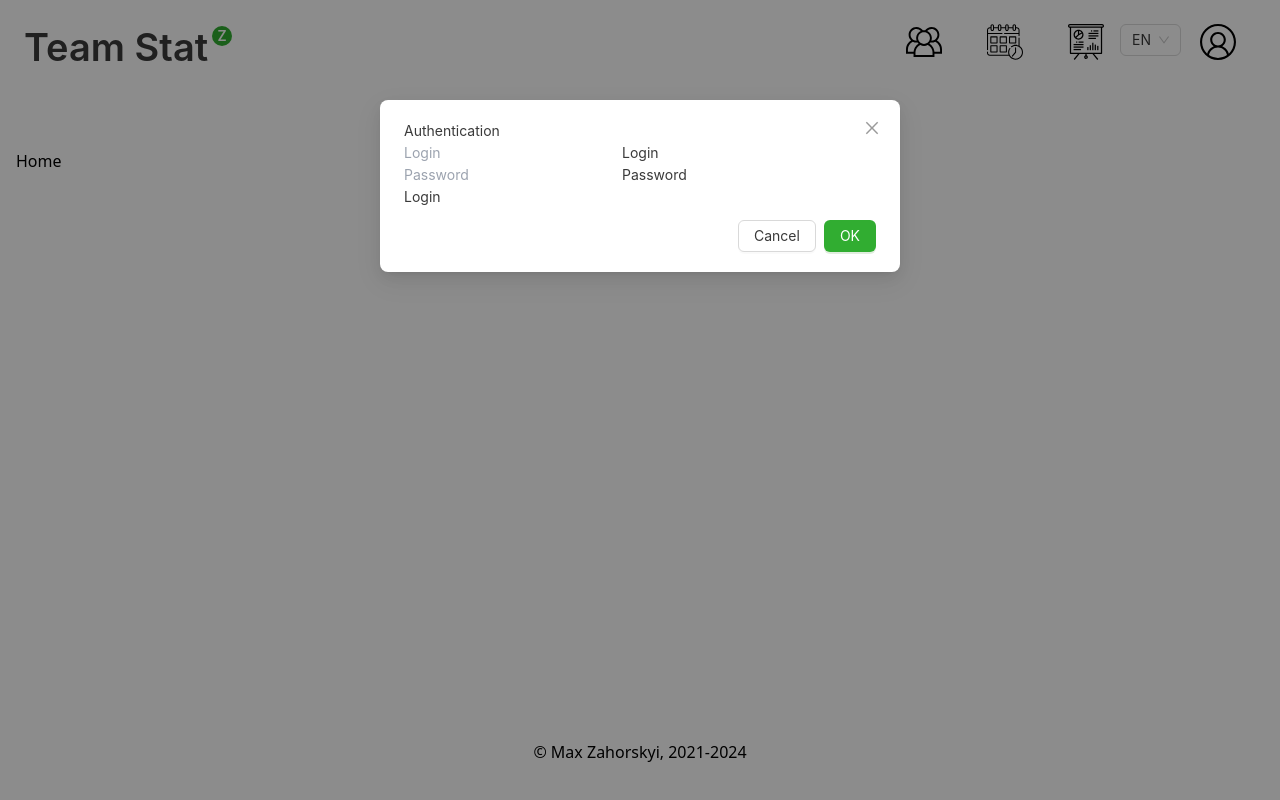
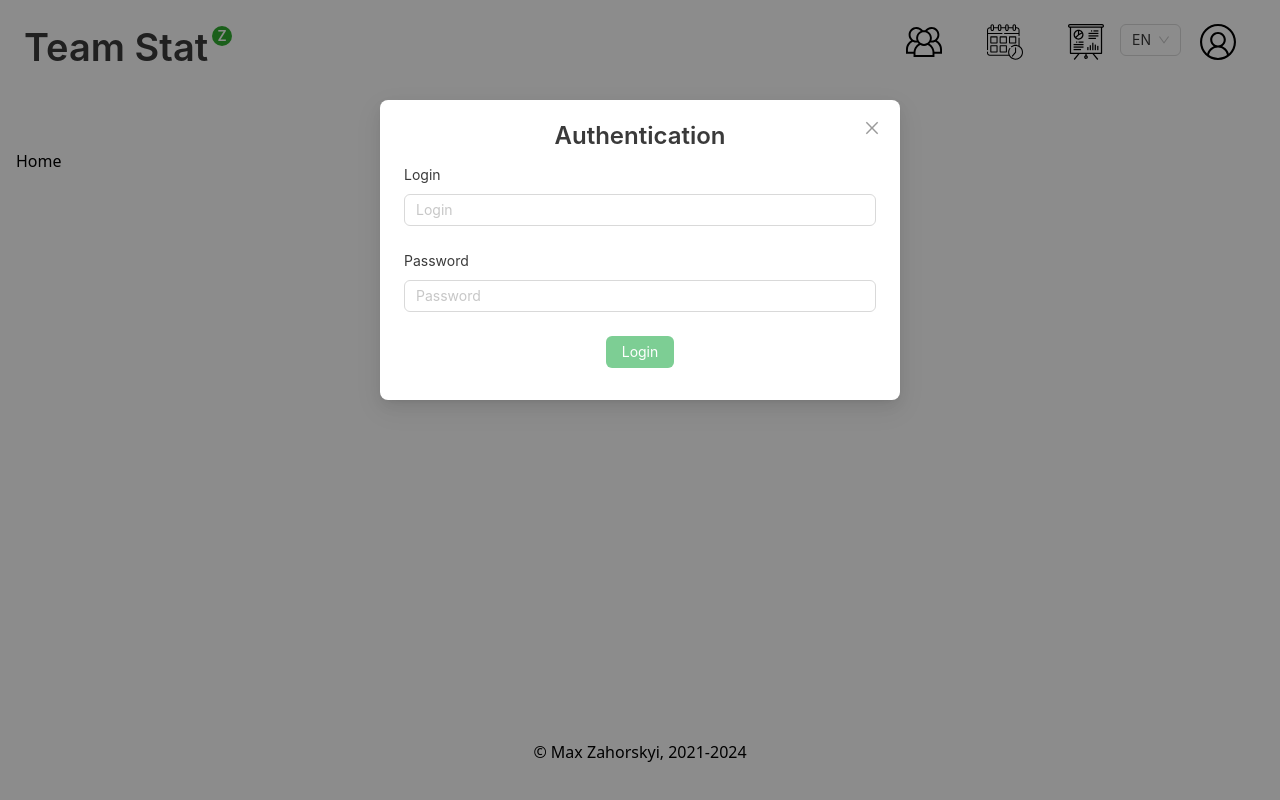
Before and after one commit to mxmzigzag/team-statz, a React (Vite) app in the folder client/: page / in a window 1280 px wide. Both pictures are taken after a click on the button "Moder". Built offline with nearby package versions, Linux system fonts and the light colour scheme.

Commit message:
setup styles in authForm

```diff
--- a/client/src/components/AuthForm/AuthForm.tsx
+++ b/client/src/components/AuthForm/AuthForm.tsx
@@ -1,6 +1,9 @@
 import React, { FC, useContext, useMemo, useState } from "react";
 import { useIntl } from "react-intl";
 import { createLabels } from "./AuthForm.assets";
+import { Button, Form, Input, Typography } from "antd";
+
+const { Title } = Typography;
 
 // import { User } from "../../session/session.types";
 
@@ -21,13 +24,13 @@ export const AuthForm: FC<IAuthFormProps> = () => {
   // const { logInUser } = useContext(SessionContext);
   // const { loading, clearError } = useHttp();
   // const message = useMessage();
-  const [form, setForm] = useState<any>({ login: "", password: "" });
+  const [form] = Form.useForm();
 
   const labels = useMemo(() => createLabels(intl), [intl]);
 
-  const changeHandler = (e: React.ChangeEvent<HTMLInputElement>) => {
-    setForm({ ...form, [e.target.name]: e.target.value });
-  };
+  // const changeHandler = (e: React.ChangeEvent<HTMLInputElement>) => {
+  //   setForm({ ...form, [e.target.name]: e.target.value });
+  // };
 
   const loginHandler = async (e: React.FormEvent<HTMLFormElement>) => {
     e.preventDefault();
@@ -49,57 +52,39 @@ export const AuthForm: FC<IAuthFormProps> = () => {
   // };
 
   return (
-    <div
-    // className={styles.authModal}
+    <Form
+      form={form}
+      name="auth"
+      layout="vertical"
+      autoComplete="off"
+      requiredMark={false}
+      className="flex flex-col"
     >
-      <h3 className="title">{labels.formTitle}</h3>
-      <form
-        // className={styles.authCont}
-        onSubmit={loginHandler}
+      <Title level={3} className="text-center">
+        {labels.formTitle}
+      </Title>
+
+      <Form.Item
+        name="login"
+        label={labels.loginLabel}
+        rules={[{ required: true }]}
       >
-        <div
-        // className={styles.authInput}
-        >
-          <input
-            type="text"
-            name="login"
-            id="login"
-            placeholder={labels.loginPlaceholder}
-            onChange={changeHandler}
-          />
-          <label htmlFor="login">{labels.loginLabel}</label>
-        </div>
-        <div
-        // className={styles.authInput}
-        >
-          <input
-            type="password"
-            name="password"
-            id="password"
-            placeholder={labels.passwordLabel}
-            onChange={changeHandler}
-          />
-          <label htmlFor="password">{labels.passwordLabel}</label>
-        </div>
-        <div
-        // className={styles.authAction}
-        >
-          <button
-            type="submit"
-            className="btn-submit"
-            // disabled={loading}
-          >
-            {labels.loginButton}
-          </button>
-          {/* <button
-            className="btn-submit"
-            onClick={registerHandler}
-            disabled={loading}
-          >
-            {t("Register")}
-          </button> */}
-        </div>
-      </form>
-    </div>
+        <Input placeholder={labels.loginPlaceholder} />
+      </Form.Item>
+
+      <Form.Item
+        name="password"
+        label={labels.passwordLabel}
+        rules={[{ required: true }]}
+      >
+        <Input placeholder={labels.passwordPlaceholder} />
+      </Form.Item>
+
+      <Form.Item className="flex justify-center mb-0">
+        <Button type="primary" htmlType="submit">
+          {labels.loginButton}
+        </Button>
+      </Form.Item>
+    </Form>
   );
 };
--- a/client/src/components/Header/Header.tsx
+++ b/client/src/components/Header/Header.tsx
@@ -129,7 +129,11 @@ export const Header = () => {
           </div>
         ) : null} */}
       </button>
-      <Modal open={isModalOpen} onCancel={() => setIsModalOpen(false)}>
+      <Modal
+        open={isModalOpen}
+        onCancel={() => setIsModalOpen(false)}
+        footer={false}
+      >
         <AuthForm />
       </Modal>
       {/*  {modal && !isAuthenticated ? (
--- a/client/src/index.css
+++ b/client/src/index.css
@@ -7,3 +7,32 @@
   padding: 0;
   box-sizing: border-box;
 }
+
+/* ant button */
+button {
+  box-shadow: none;
+}
+
+button.ant-btn-primary {
+  background: #7dce94;
+  box-shadow: none;
+}
+
+.ant-btn-default:not(:disabled):not(.ant-btn-disabled):hover,
+.ant-btn-primary:not(:disabled):not(.ant-btn-disabled):hover {
+  background-color: #7dce94;
+  border-color: #7dce94;
+  color: #ffffff;
+}
+
+button.ant-btn.ant-btn-primary:hover {
+  background-color: #fff !important;
+  border-color: #7dce94 !important;
+  color: #7dce94 !important;
+}
+
+/* ant modal */
+.ant-modal .ant-modal-close {
+  top: 12px;
+  inset-inline-end: 12px;
+}
--- a/client/src/providers/antd.tsx
+++ b/client/src/providers/antd.tsx
@@ -6,11 +6,11 @@ export const AntdProvider: FC<{ children: ReactNode }> = ({ children }) => {
     <ConfigProvider
       theme={{
         token: {
-          colorPrimary: "#31ad31",
-          colorInfo: "#31ad31",
-          colorSuccess: "#31ad31",
+          colorPrimary: "#7dce94",
+          colorInfo: "#7dce94",
+          colorSuccess: "#7dce94",
           colorWarning: "#fa8c16",
-          colorError: "#af0000",
+          colorError: "#ff5e6c",
           colorTextBase: "#1f1f1f",
         },
       }}
--- a/client/tailwind.config.js
+++ b/client/tailwind.config.js
@@ -5,11 +5,10 @@ export default {
     extend: {
       colors: {
         zText: "#1f1f1f",
-        // zGreen: "#00d000",
         zGreen: "#31ad31",
         zGreenHover: "#cfd7e3",
         zPurple: "#d367d3",
-        zRed: "#ff0000",
+        zRed: "#ff5e6c",
         zLightRed: "#ff6e6e",
         zYellow: "#ebda00",
         zGray: "#a7a7a7",
```
